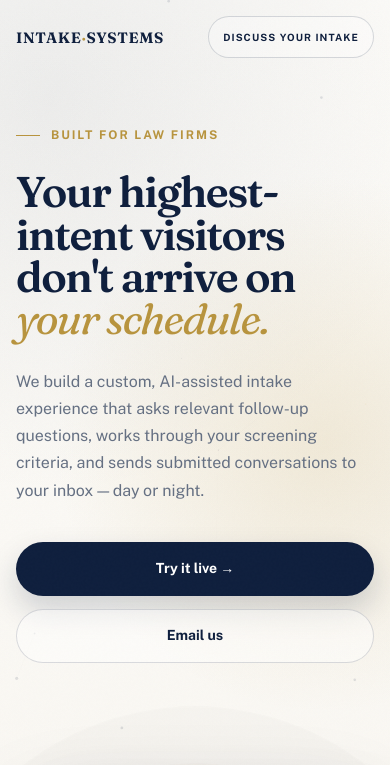
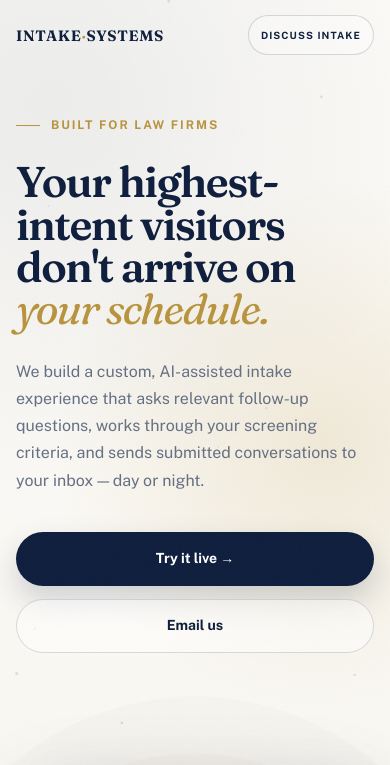
Before and after one commit to tariqintakesystems-collab/intake-systems-website, a website: page index.html in a window 390 px wide. Shown: the top 765 px of the page. Drawn offline with nearby package versions, Linux system fonts and the light colour scheme.

Commit message:
Refine responsive header balance

```diff
--- a/index.html
+++ b/index.html
@@ -120,7 +120,7 @@
       z-index: 1;
       color: var(--navy);
       font-family: "Fraunces", serif;
-      font-size: 18px;
+      font-size: 19px;
       font-weight: 650;
       letter-spacing: .045em;
       line-height: 1;
@@ -133,8 +133,8 @@
       display: inline-flex;
       align-items: center;
       justify-content: center;
-      min-height: 46px;
-      padding: 0 23px;
+      min-height: 44px;
+      padding: 0 21px;
       overflow: hidden;
       border: 1px solid rgba(15, 31, 61, .16);
       border-radius: 999px;
@@ -157,6 +157,7 @@
     }
 
     .nav-cta span { position: relative; z-index: 1; }
+    .nav-cta-mobile { display: none; }
     .nav-cta:hover { border-color: var(--navy); color: var(--white); transform: translateY(-1px); }
     .nav-cta:hover::before { transform: translateY(0); }
 
@@ -1236,15 +1237,18 @@
 
     @media (max-width: 760px) {
       .shell { width: min(100% - 32px, 1180px); }
-      .nav { height: 74px; }
+      .nav { height: 70px; gap: 10px; }
       .brand { font-size: 15px; }
       .nav-cta {
-        min-height: 42px;
-        padding: 0 18px;
+        min-height: 40px;
+        padding: 0 14px;
         font-size: 10px;
         text-align: center;
+        white-space: nowrap;
       }
-      .hero { padding-top: 128px; }
+      .nav-cta-full { display: none; }
+      .nav-cta-mobile { display: inline; }
+      .hero { padding-top: 116px; }
       .hero h1 { font-size: clamp(43px, 13vw, 61px); }
       .hero-stage { min-height: 530px; margin: 20px -4px 0; }
       .stage-halo { width: 86vw; }
@@ -1281,8 +1285,8 @@
     }
 
     @media (max-width: 430px) {
-      .nav-cta { padding: 0 14px; }
-      .hero { padding-top: 118px; }
+      .nav-cta { padding: 0 12px; }
+      .hero { padding-top: 108px; }
       .hero h1 { font-size: 43px; }
       .lead { font-size: 16px; }
       .btn { width: 100%; }
@@ -1313,7 +1317,7 @@
   <header class="site-header" id="siteHeader">
     <div class="shell nav">
       <a class="brand" href="#top" aria-label="Intake Systems home">INTAKE<span>·</span>SYSTEMS</a>
-      <a class="nav-cta" href="mailto:tariq@intakesystems.ca"><span>Discuss your intake</span></a>
+      <a class="nav-cta" href="mailto:tariq@intakesystems.ca" aria-label="Discuss your intake with Intake Systems"><span class="nav-cta-full">Discuss your intake</span><span class="nav-cta-mobile" aria-hidden="true">Discuss intake</span></a>
     </div>
   </header>
 
```
